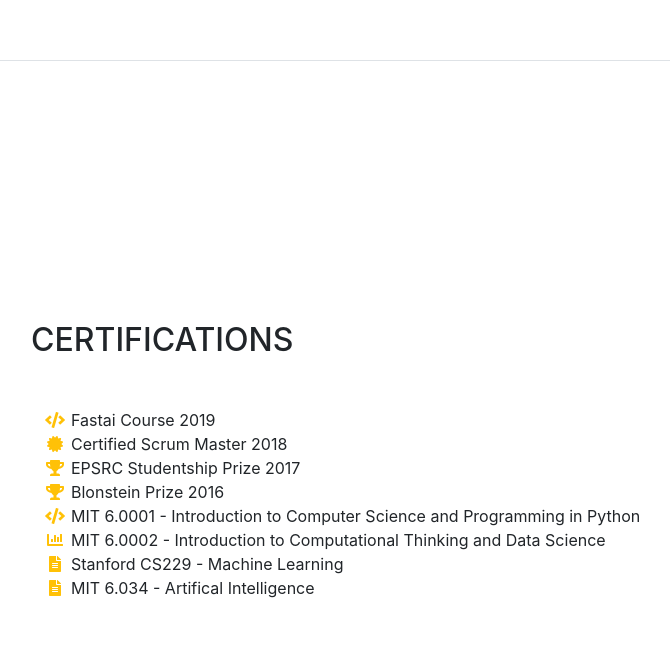
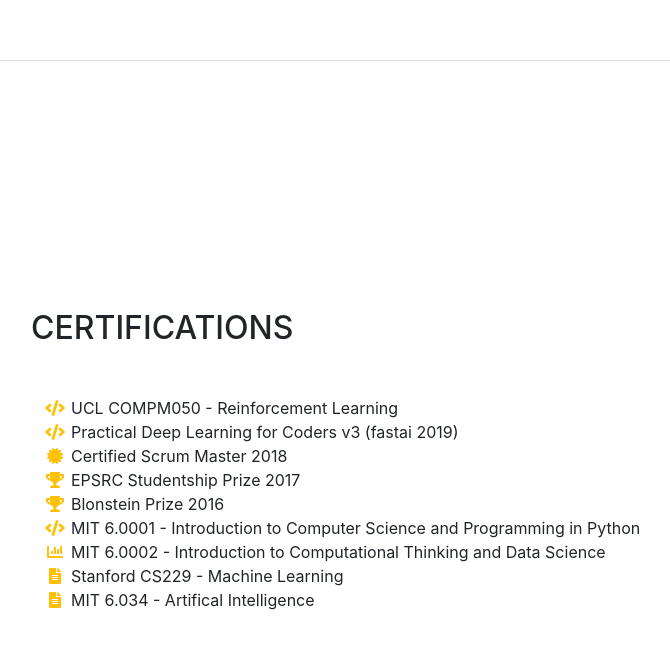
Before and after one commit to scouvreur/scouvreur.github.io, a website with bundled scripts: page index.html in a window 1280 px wide. Shown: the part 3939-4588 px from the top of the page, without its empty margins (289-959 px from the left). Built offline with nearby package versions, Linux system fonts and the light colour scheme; a web font is replaced by a local one.

Commit message:
Added courses and certifications

```diff
--- a/index.html
+++ b/index.html
@@ -299,7 +299,11 @@
           <ul class="fa-ul mb-0">
             <li>
               <i class="fa-li fas fa-code text-warning"></i>
-              Fastai Course 2019</li>
+              UCL COMPM050 - Reinforcement Learning</li>
+            <li>
+            <li>
+              <i class="fa-li fas fa-code text-warning"></i>
+              Practical Deep Learning for Coders v3 (fastai 2019)</li>
             <li>
             <li>
               <i class="fa-li fas fa-certificate text-warning"></i>
```
